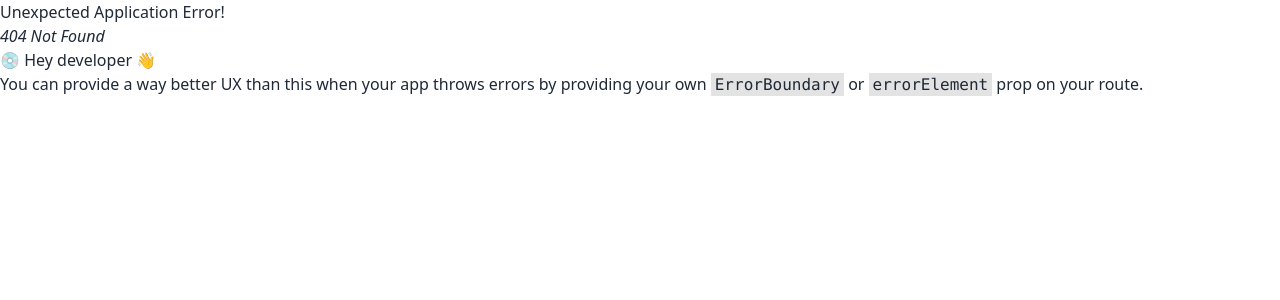
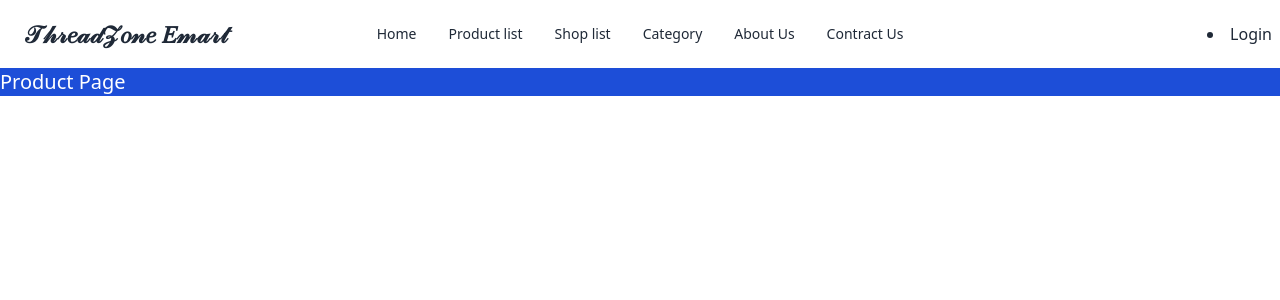
Before and after one commit to RydKrm/threadZone-client, a React (Vite) app: page /product in a window 1280 px wide. Before the commit this address had no page. Shown: the top 300 px of the page. Built offline with nearby package versions, Linux system fonts and the light colour scheme.

Commit message:
tailwind config change

```diff
--- a/src/App.jsx
+++ b/src/App.jsx
@@ -2,6 +2,7 @@ import { useState } from 'react'
 import reactLogo from './assets/react.svg'
 import viteLogo from '/vite.svg'
 import './App.css'
+import { Link } from 'react-router-dom'
 
 function App() {
   const [count, setCount] = useState(0)
@@ -9,12 +10,12 @@ function App() {
   return (
     <>
       <div>
-        <a href="https://vitejs.dev" target="_blank">
+        <Link  href="https://vitejs.dev" target="_blank">
           <img src={viteLogo} className="logo" alt="Vite logo" />
-        </a>
-        <a href="https://react.dev" target="_blank">
+        </Link>
+        <Link href="https://react.dev" target="_blank">
           <img src={reactLogo} className="logo react" alt="React logo" />
-        </a>
+        </Link>
       </div>
       <h1>Vite + React</h1>
       <div className="card">
--- a/src/Pages/Home/Home/Home.jsx
+++ b/src/Pages/Home/Home/Home.jsx
@@ -1,7 +1,12 @@
+import { useState } from "react";
 const Home = () => {
+    const [data,setData] = useState();
+    //const find = 'logging';
     return (
-<div>
-      <h2> Change code for resolved </h2>
+      <div>
+        <h2> Change code for resolved </h2>
+        <h2 className="font-xl color-red-5000">snvcisndci</h2>
+        <img src="../../../assets/Ecommerce image/gadgets-3.jpg" alt="" />
       </div>
     );
 };
--- /dev/null
+++ b/src/Pages/Product/Product.jsx
@@ -0,0 +1,11 @@
+import React from 'react';
+
+const Product = () => {
+    return (
+        <div>
+            <h2 className='text-xl bg-blue-700 text-white'> Product Page </h2>
+        </div>
+    );
+};
+
+export default Product;
--- a/src/Routes/Routes.jsx
+++ b/src/Routes/Routes.jsx
@@ -3,6 +3,7 @@ import {
   } from "react-router-dom";
 import Home from "../Pages/Home/Home/Home";
 import Main from "../Layout/Main";
+import Product from "../Pages/Product/Product";
 
   export const router =createBrowserRouter([
     {
@@ -12,6 +13,10 @@ import Main from "../Layout/Main";
         {
             path:'/',
             element:<Home></Home>
+        },
+        {
+          path:'/product',
+          element : <Product/>
         }
       ]
     }
--- a/src/Shared/NavBar/NavBar.jsx
+++ b/src/Shared/NavBar/NavBar.jsx
@@ -2,7 +2,7 @@ import { Link } from "react-router-dom";
 const NavBar = () => {
     const commonLink = <>
         <li><Link to='/'>Home</Link></li>
-        <li><Link to=''>Product list</Link></li>
+        <li><Link to='/product'>Product list</Link></li>
         <li><Link to=''>Shop list</Link></li>
         <li><Link to=''>Category</Link></li>
         <li><Link to=''>About Us</Link></li>
--- a/src/main.jsx
+++ b/src/main.jsx
@@ -7,7 +7,7 @@ import {
 import { router } from './Routes/Routes';
 
 ReactDOM.createRoot(document.getElementById('root')).render(
-  <div className='max-w-screen-xl mx-auto'>
+  <div className='mx-auto'>
     <React.StrictMode>
       <RouterProvider router={router} />
     </React.StrictMode>
```
Also changed, not shown: .eslintrc.cjs (deleted), src/taskDiscription.txt (added).
